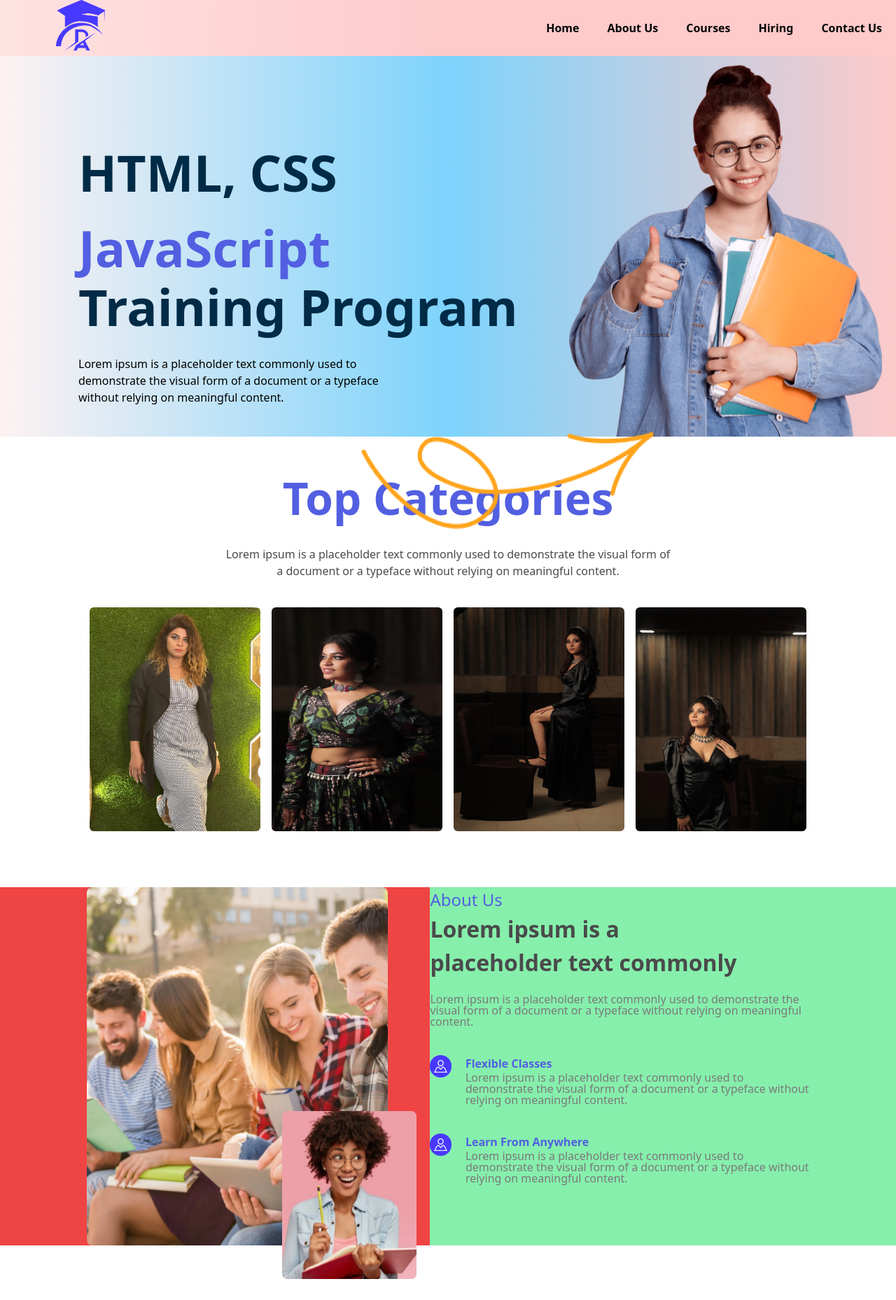
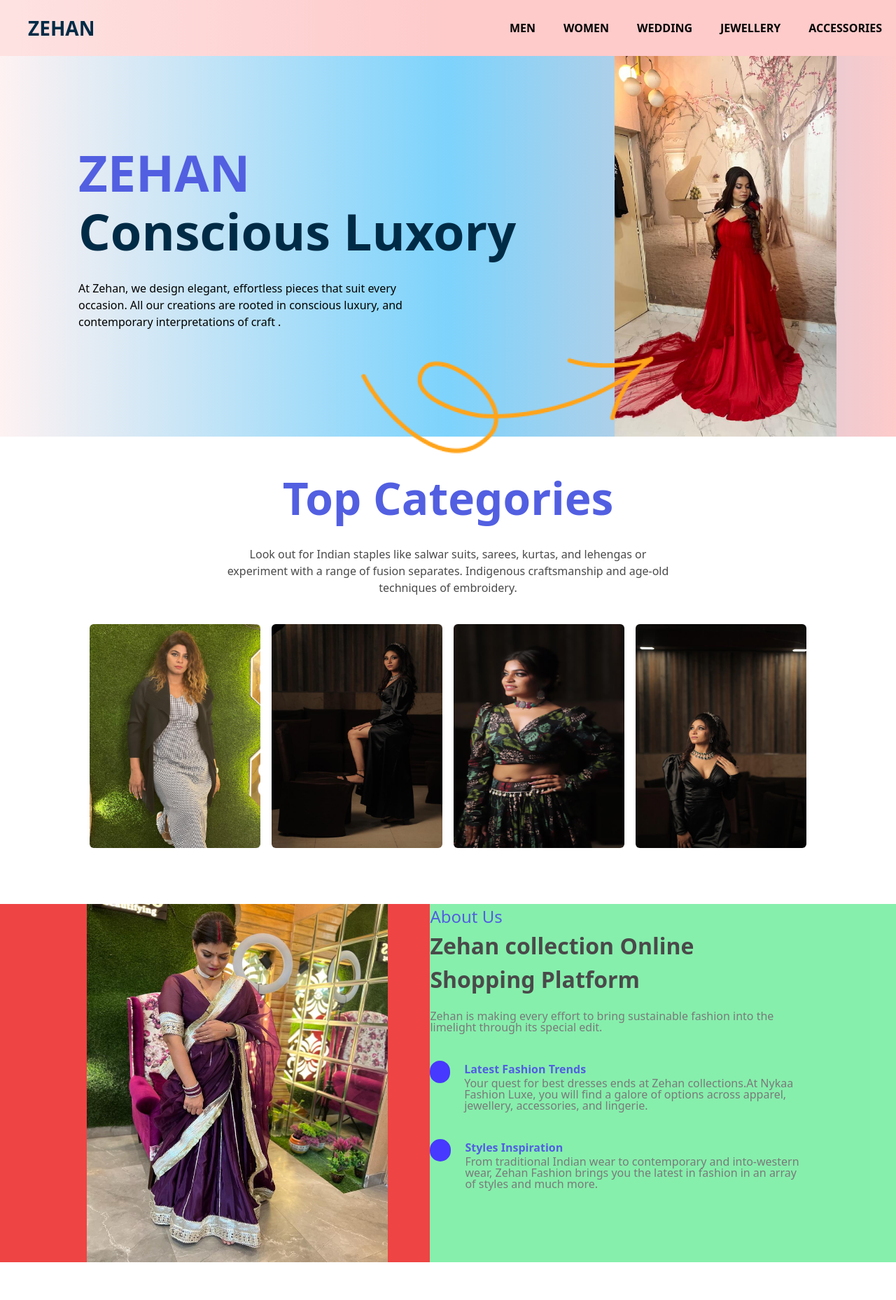
Before and after one commit to panchaldeepak49/zehan, a React (Vite) app: page / in a window 1280 px wide. Shown: the top 1858 px of the page at 70% size. Built offline with nearby package versions, Linux system fonts and the light colour scheme.

Commit message:
First update

```diff
--- a/src/Components/GlobalComp/TopNavbar.jsx
+++ b/src/Components/GlobalComp/TopNavbar.jsx
@@ -16,7 +16,8 @@ const TopNavbar = () => {
   return (
     <>
     <div className='w-full h-20 bg-gradient-to-r from-red-100 via-red-200 via-blue-200 to-red-200 flex justify-between items-center '>
-        <img src={iconImg} className='md:h-20 sm:h-16 h-12 sm:ml-20 ml-5'></img>
+        {/* <img src={iconImg} className='md:h-20 sm:h-16 h-12 sm:ml-20 ml-5'></img> */}
+         <p className='font-bold text-[1.75rem] text-[#002B46] ml-10'>ZEHAN</p>
 
         <span className='text-3xl max-[400px]:text-xl sm:hidden block cursor-pointer mr-5' onClick={toggleMenu}>
         {isMenuOpen ? <RxCross2 /> : <AiOutlineMenu />}
@@ -29,11 +30,11 @@ const TopNavbar = () => {
         rounded-md sm:w-auto sm:text-[1rem] text-[0.85rem] max-[500px]:text-[0.65rem]
                    ml-[82%] sm:ml-0 mt-60 sm:mt-0  sm:opacity-100 ${isMenuOpen ? 'opacity-100' : 'opacity-0'} transition-all ease-in duration-300`}>
 
-            <p className='mt-4 ml-[15%] sm:ml-0 sm:mt-0 cursor-pointer' onClick={()=>navigate('/')}>Home</p>
-            <p className='mt-2 ml-[15%] sm:ml-0 sm:mt-0 cursor-pointer' >About Us</p>
-            <p className='mt-2 ml-[15%] sm:ml-0 sm:mt-0 cursor-pointer' >Courses</p>
-            <p className='mt-2 ml-[15%] sm:ml-0 sm:mt-0 cursor-pointer' >Hiring</p>
-            <p className='mt-2 ml-[15%] sm:ml-0 sm:mt-0 cursor-pointer' >Contact Us</p>
+            <p className='mt-4 ml-[15%] sm:ml-0 sm:mt-0 cursor-pointer' onClick={()=>navigate('/')}>MEN</p>
+            <p className='mt-2 ml-[15%] sm:ml-0 sm:mt-0 cursor-pointer' >WOMEN</p>
+            <p className='mt-2 ml-[15%] sm:ml-0 sm:mt-0 cursor-pointer' >WEDDING</p>
+            <p className='mt-2 ml-[15%] sm:ml-0 sm:mt-0 cursor-pointer' >JEWELLERY</p>
+            <p className='mt-2 ml-[15%] sm:ml-0 sm:mt-0 cursor-pointer' >ACCESSORIES</p>
         </div>
     </div>
     </>
--- a/src/Components/HomeComponent/About.jsx
+++ b/src/Components/HomeComponent/About.jsx
@@ -2,42 +2,44 @@ import React from 'react'
 import rect15Img from '/Images/Rectangle 15.png'
 import rect16Img from '/Images/Rectangle 16.png'
 import iconImg from '/Images/Group.png'
+import model6 from '/Images/model6.jpeg'
 
 const About = () => {
   return (
     <>
     <div className='flex justify-center w-full mt-20'>
     <div className='w-[48%] bg-red-500 flex justify-center'>
-        <img src={rect15Img} className='md:w-[70%] sm:w-[65%] w-[65%] md:h-[32rem] sm:h-[22rem] h-[20rem] sm:ml-16 ml-10'></img>
-        <img src={rect16Img} className='absolute md:w-[15%] sm:w-[15%] w-[14%] md:h-[15rem] sm:h-[9rem] h-[8rem] md:ml-96 sm:ml-56 ml-[27%] md:mt-80 sm:mt-56 mt-52'></img>
+        <img src={model6} className='md:w-[70%] sm:w-[65%] w-[65%] md:h-[32rem] sm:h-[22rem] h-[20rem] sm:ml-16 ml-10'></img>
+        {/* <img src={rect16Img} className='absolute md:w-[15%] sm:w-[15%] w-[14%] md:h-[15rem] sm:h-[9rem] h-[8rem] md:ml-96 sm:ml-56 ml-[27%] md:mt-80 sm:mt-56 mt-52'></img> */}
     </div>
 
     <div className='w-[52%] bg-green-300'>
         <p className='md:text-[1.5rem] sm:text-[0.95rem] text-[0.9rem] text-[#525FE1] font-medium '>About Us</p>
-        <p className='md:text-[2rem] sm:text[1rem] text-[1rem] text-[#4A4A4A] font-semibold w-[70%]'>Lorem ipsum is a placeholder text commonly</p>
-        <p className='text-[#7A7A7A] sm:mt-5 mt-1 w-[80%] md:text-[1rem] text-[0.65rem] sm:text-xs'>Lorem ipsum is a placeholder text commonly used to demonstrate the visual form of a document or a typeface without relying on meaningful content.</p>
+        <p className='md:text-[2rem] sm:text[1rem] text-[1rem] text-[#4A4A4A] font-semibold w-[70%]'>Zehan collection Online Shopping Platform</p>
+        <p className='text-[#7A7A7A] sm:mt-5 mt-1 w-[80%] md:text-[1rem] text-[0.65rem] sm:text-xs'>Zehan is making every effort to bring sustainable fashion into the limelight through its special edit.</p>
 
         <div className='md:mt-10 sm:mt-5 flex items-start gap-5'>
         <div className='md:h-8 sm:h-6 h-5 w-14 bg-[#4739FF] rounded-full flex justify-center items-center'>
-        <img src={iconImg} className='absolute w-[1.5%] '></img>
+        {/* <img src={iconImg} className='absolute w-[1.5%] '></img> */}
         </div>
 
         <div>
-        <p className='text-[#525FE1] sm:text-[1rem] text-[0.9rem] font-semibold'>Flexible Classes</p>
-        <p className='text-[#7A7A7A] w-[80%] md:text-[1rem] sm:text-xs text-xs'>Lorem ipsum is a placeholder text commonly used to demonstrate the visual form of a document or a
-           typeface without relying on meaningful content.</p>
+        <p className='text-[#525FE1] sm:text-[1rem] text-[0.9rem] font-semibold'>Latest Fashion Trends</p>
+        <p className='text-[#7A7A7A] w-[80%] md:text-[1rem] sm:text-xs text-xs'>Your quest for best dresses
+           ends at Zehan collections.At Nykaa Fashion Luxe, you will find a galore of options across apparel, jewellery, accessories, and lingerie.</p>
            </div>
         </div>
 
         <div className='md:mt-10 sm:mt-5 flex items-start gap-5'>
         <div className='md:h-8 sm:h-6 h-5 w-14 bg-[#4739FF] rounded-full flex justify-center items-center'>
-        <img src={iconImg} className='absolute w-[1.5%] '></img>
+        {/* <img src={iconImg} className='absolute w-[1.5%] '></img> */}
         </div>
 
         <div>
-        <p className='text-[#525FE1] sm:text-[1rem] text-[0.9rem] font-semibold'>Learn From Anywhere</p>
-        <p className='text-[#7A7A7A] w-[80%] md:text-[1rem] sm:text-xs text-xs'>Lorem ipsum is a placeholder text commonly used to demonstrate the visual form of a document or a
-           typeface without relying on meaningful content.</p>
+        <p className='text-[#525FE1] sm:text-[1rem] text-[0.9rem] font-semibold'>Styles Inspiration</p>
+        <p className='text-[#7A7A7A] w-[80%] md:text-[1rem] sm:text-xs text-xs'>From traditional Indian wear to contemporary and into-western wear,
+        Zehan Fashion brings you the latest in fashion in an array of styles and much more.
+           </p>
         </div>
 
         </div>
--- a/src/Components/HomeComponent/Enroll.jsx
+++ b/src/Components/HomeComponent/Enroll.jsx
@@ -1,6 +1,7 @@
 import React,{useEffect, useState} from 'react'
 import enrollImg from '/Images/enroll.png'
 import rectangleEnrollHeadImg from '/Images/Rectangle 25.png'
+import model8 from '/Images/model8.webp'
 import { userRequest } from '../RequestMethod'
 import { message } from 'antd'
 
@@ -128,7 +129,7 @@ const Enroll = () => {
   return (
     <>
     <div className='mt-14 w-[90%] flex justify-evenly'>
-        <img src={enrollImg} className='w-[40%]'></img>
+        <img src={model8} className='w-[40%]'></img>
 
         {/* <div className='w-[50%] flex flex-col justify-end mt-20 '>
             <img src={rectangleEnrollImg} className='w-[50%] h-[22rem]'></img>
@@ -139,7 +140,7 @@ const Enroll = () => {
             items-center'>
 
             <img src={rectangleEnrollHeadImg} className=' w-[100%] '></img>
-                <p className='absolute md:mt-4 sm:mt-1 sm:text-[1rem] text-[0.75rem] text-white'>Enroll Now</p>
+                <p className='absolute md:mt-4 sm:mt-1 sm:text-[1rem] text-[0.75rem] text-white'>Need Help</p>
                 <input type='text' className=' w-[80%] h-[2rem] mt-4 rounded-md shadow-md' placeholder='Your Name'
                 value={name} onChange={(e)=>setName(e.target.value)} onBlur={()=>setNameTouched(true)}></input>
                 <span className='text-red-500 text-[0.75rem] mr-16' >{nameError}</span>
--- a/src/Components/HomeComponent/Main.jsx
+++ b/src/Components/HomeComponent/Main.jsx
@@ -1,5 +1,7 @@
 import React from 'react'
 import studentImg from '/Images/studentImg.png'
+import model1 from '/Images/model1.jpeg'
+import model2 from '/Images/model2.jpeg'
 import arrowImg from '/Images/arrow.png'
 
 const Main = () => {
@@ -8,15 +10,16 @@ const Main = () => {
     <>
     <div className='flex justify-between w-full h-[34rem] bg-gradient-to-r from-red-50 via-red-300 via-red-400 via-sky-300 to-red-200 '>
         <div className='w-[60%] md:mt-28 sm:mt-20 mt-16 md:ml-28 sm:ml-20 ml-5'>
-            <p className='xl:text-[4.5rem] lg:text-[3.35rem] md:text-[2.4rem] sm:text-[1.95rem] text-[1.75rem] font-bold text-[#002B46]'>HTML, CSS <span className='text-[#525FE1]'>JavaScript </span> </p>
-            <p className='xl:text-[4.5rem] lg:text-[3.35rem] md:text-[2.4rem] sm:text-[1.95rem] text-[1.75rem] font-bold text-[#002B46] md:-mt-6'>Training Program</p>
-            <p className='w-[70%] sm:text-[10px] lg:text-[1rem] text-[0.7rem] mt-4'>Lorem ipsum is a placeholder text commonly used to demonstrate the visual form of a document
-                 or a typeface without relying on meaningful content.</p>
+            <p className='xl:text-[4.5rem] lg:text-[3.35rem] md:text-[2.4rem] sm:text-[1.95rem] text-[1.75rem] font-bold text-[#002B46]'> <span className='text-[#525FE1]'>ZEHAN </span> </p>
+            <p className='xl:text-[4.5rem] lg:text-[3.35rem] md:text-[2.4rem] sm:text-[1.95rem] text-[1.75rem] font-bold text-[#002B46] md:-mt-6'>Conscious Luxory</p>
+            <p className='w-[70%] sm:text-[10px] lg:text-[1rem] text-[0.7rem] mt-4'>At Zehan, we design elegant, effortless pieces that suit every occasion. All our creations are rooted in conscious luxury,
+             and contemporary interpretations of craft
+                 .</p>
             <img src={arrowImg} className='absolute xl:h-[50%] lg:h-[40%] md:h-[35%] sm:h-[28%] h-[22%] xl:ml-96 lg:ml-64 md:ml-36 sm:ml-24 ml-20 xl:-mt-32 lg:-mt-8 md:-mt-8 sm:-mt-6'></img>
         </div>
 
         <div className='w-[40%] flex justify-center'>
-            <img src={studentImg} alt='missing' className='lg:h-[100%] md:h-[90%] sm:h-[70%] h-[60%] mr-5'></img>
+            <img src={model2} alt='missing' className='lg:h-[100%] md:h-[90%] sm:h-[70%] h-[60%] mr-5'></img>
         </div>
     </div>
 
--- a/src/Components/HomeComponent/TopCategories.jsx
+++ b/src/Components/HomeComponent/TopCategories.jsx
@@ -18,8 +18,9 @@ const TopCategories = () => {
     <>
     <div className='flex flex-col items-center mt-10'>
         <p className='md:text-[4rem] sm:text-[3rem] text-[#525FE1] font-semibold '>Top Categories</p>
-        <p className='mt-5 md:w-[50%] sm:w-[55%] text-center md:text-[1rem] sm:text-[0.75rem] text-[0.75rem] text-[#4A4A4A]'>Lorem ipsum is a placeholder text commonly used to demonstrate the visual form of a document or a
-            typeface without relying on meaningful content.</p>
+        <p className='mt-5 md:w-[50%] sm:w-[55%] text-center md:text-[1rem] sm:text-[0.75rem] text-[0.75rem] text-[#4A4A4A]'>
+        Look out for Indian staples like salwar suits, sarees, kurtas, and lehengas or experiment with a range of fusion separates.
+        Indigenous craftsmanship and age-old techniques of embroidery.</p>
     </div>
 
     <div className='flex justify-center'>
@@ -30,12 +31,12 @@ const TopCategories = () => {
          </div>
 
          <div className='flex flex-col sm:gap-6 gap-2 h-[20rem]'>
-         <img src={model4} className='h-full rounded-md' ></img>
+         <img src={model3} className='h-full rounded-md' ></img>
          </div>
 
 
          <div className='flex flex-col sm:gap-6 gap-2 h-[20rem]'>
-         <img src={model3}  className='h-full rounded-md'></img>
+         <img src={model4}  className='h-full rounded-md'></img>
          </div>
 
          <div className='flex flex-col sm:gap-6 gap-2 h-[20rem]'>
--- a/src/pages/Home.jsx
+++ b/src/pages/Home.jsx
@@ -1,5 +1,4 @@
 import React from 'react'
-import TopNavbar from '../Components/GlobalComp/TopNavbar'
 import Main from '../Components/HomeComponent/Main'
 import TopCategories from '../Components/HomeComponent/TopCategories'
 import About from '../Components/HomeComponent/About'
@@ -10,11 +9,10 @@ const Home = () => {
 
   return (
     <>
-    {/* <TopNavbar /> */}
     <Main />
     <TopCategories />
     <About />
-    <OurTrainers />
+    {/* <OurTrainers /> */}
     <Enroll/>
 
     </>
```
Also changed, not shown: public/Images/model8.webp (added).
